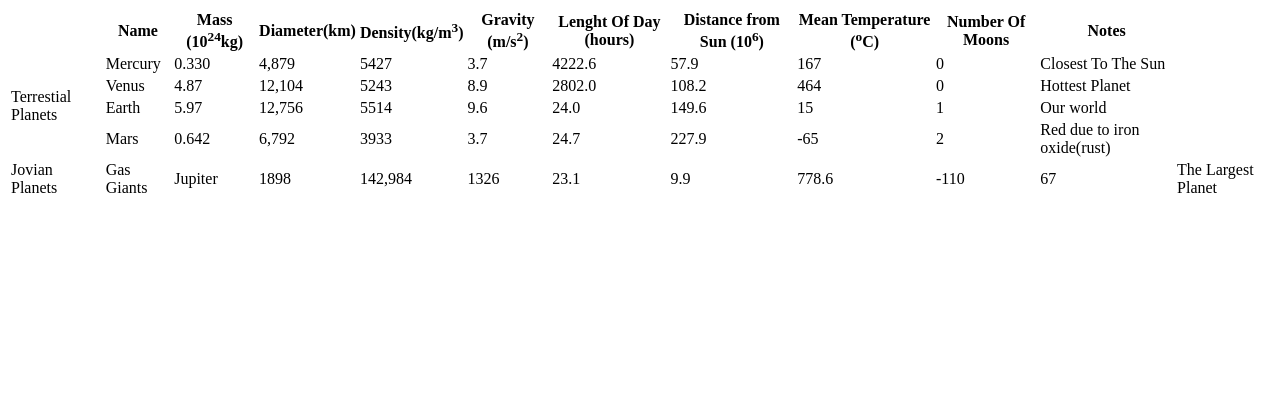
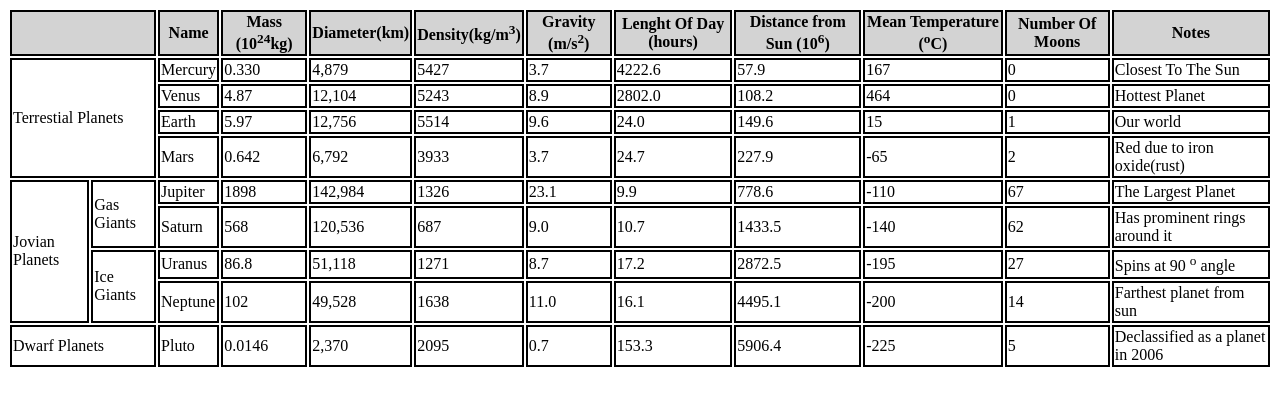
Before and after one commit to Sam562retro/HTMLTables, a plain HTML site: page index.html in a window 1280 px wide. Drawn offline with Linux system fonts and the light colour scheme.

Commit message:
Complete Data

```diff
--- a/index.html
+++ b/index.html
@@ -13,9 +13,9 @@
 	</script>
 	<table>
 		<tr>
-			<th> </th>
-			<th>Name</th>
-			<th>Mass (10<sup>24</sup>kg)</th>
+				<th colspan="2"> </th>
+				<th>Name</th>
+				<th>Mass (10<sup>24</sup>kg)</th>
 				<th>Diameter(km)</th>
 				<th>Density(kg/m<sup>3</sup>)</th>
 				<th>Gravity (m/s<sup>2</sup>)</th>
@@ -26,7 +26,7 @@
 				<th>Notes</th>
 			</tr>
 			<tr>
-				<td rowspan="4">Terrestial Planets</td>
+				<td rowspan="4" colspan="2">Terrestial Planets</td>
 				<td>Mercury</td>
 				<td>0.330</td>
 				<td>4,879</td>
@@ -88,6 +88,56 @@
 				<td>67</td>
 				<td>The Largest Planet</td>
 			</tr>
+			<tr>
+				<td>Saturn</td>
+				<td>568</td>
+				<td>120,536</td>
+				<td>687</td>
+				<td>9.0</td>
+				<td>10.7</td>
+				<td>1433.5</td>
+				<td>-140</td>
+				<td>62</td>
+				<td>Has prominent rings around it</td>
+			</tr>
+			<tr>
+				<td rowspan="2">Ice Giants</td>
+				<td>Uranus</td>
+				<td>86.8</td>
+				<td>51,118</td>
+				<td>1271</td>
+				<td>8.7</td>
+				<td>17.2</td>
+				<td>2872.5</td>
+				<td>-195</td>
+				<td>27</td>
+				<td>Spins at 90 <sup>o</sup> angle</td>
+			</tr>
+			<tr>
+				<td>Neptune</td>
+				<td>102</td>
+				<td>49,528</td>
+				<td>1638</td>
+				<td>11.0</td>
+				<td>16.1</td>
+				<td>4495.1</td>
+				<td>-200</td>
+				<td>14</td>
+				<td>Farthest planet from sun</td>
+			</tr>
+			<tr>
+				<td colspan="2">Dwarf Planets</td>
+				<td>Pluto</td>
+				<td>0.0146</td>
+				<td>2,370</td>
+				<td>2095</td>
+				<td>0.7</td>
+				<td>153.3</td>
+				<td>5906.4</td>
+				<td>-225</td>
+				<td>5</td>
+				<td>Declassified as a planet in 2006</td>
+			</tr>
 		</table>
   </body>
 </html>
--- a/style.css
+++ b/style.css
@@ -0,0 +1,10 @@
+tr{
+	border: solid 3px black;
+}
+td{
+	border: solid 2px black;
+}
+th{
+	border: solid 2px black;
+	background-color: lightgray;
+}
```
